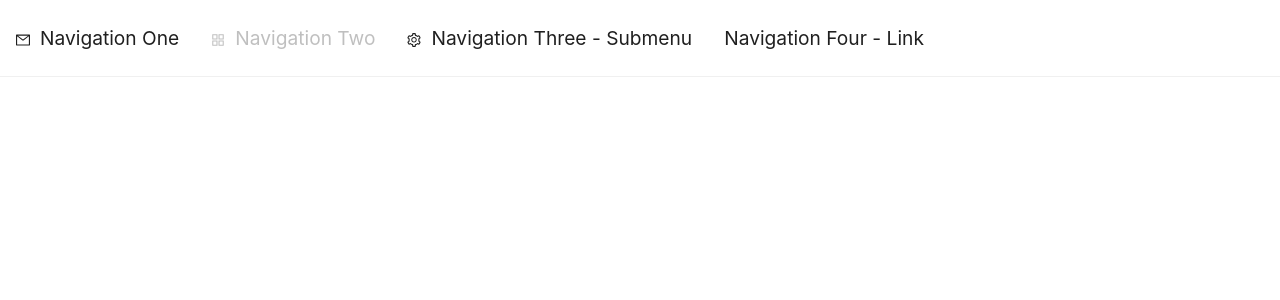
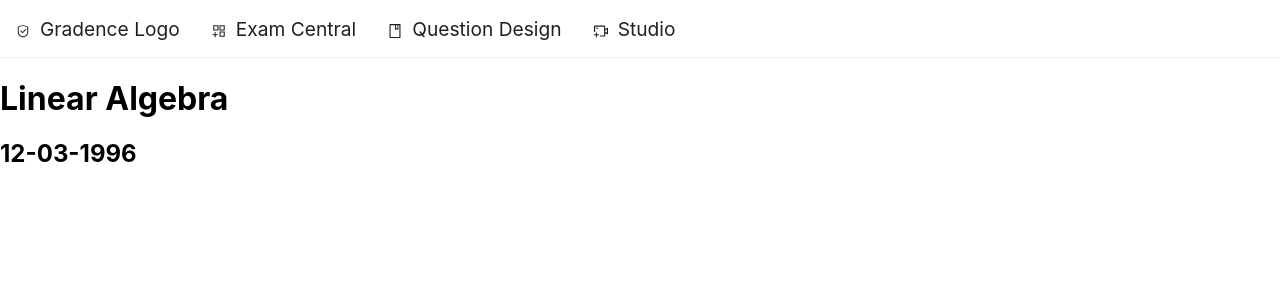
Before and after one commit to tinatsina/gradence, a React (Create React App) app: page / in a window 1280 px wide. Shown: the top 300 px of the page. Built offline with nearby package versions, Linux system fonts and the light colour scheme.

Commit message:
update - ant react setup

```diff
--- a/package.json
+++ b/package.json
@@ -9,6 +9,7 @@
     "@testing-library/react": "^16.2.0",
     "@testing-library/user-event": "^13.5.0",
     "antd": "^5.24.3",
+    "prop-types": "^15.8.1",
     "react": "^19.0.0",
     "react-dom": "^19.0.0",
     "react-scripts": "5.0.1",
--- a/src/App.css
+++ b/src/App.css
@@ -1,5 +1,5 @@
 .navbar {
-  height: 4em;
+  height: 3em;
   font-size: larger;
   align-items: center;
 }
--- a/src/App.js
+++ b/src/App.js
@@ -1,56 +1,41 @@
 /* eslint-disable linebreak-style */
 import { Menu } from 'antd';
-import { AppstoreOutlined, MailOutlined, SettingOutlined } from '@ant-design/icons';
+import {
+  AppstoreAddOutlined, BookOutlined,
+  SafetyOutlined, VideoCameraAddOutlined,
+} from '@ant-design/icons';
 import './App.css';
+import ExamCard from './components/examcard/ExamCard';
 
 const items = [
   {
-    label: 'Navigation One',
-    key: 'mail',
-    icon: <MailOutlined />,
+    label: 'Gradence Logo',
+    key: 'logo',
+    icon: <SafetyOutlined />,
   },
   {
-    label: 'Navigation Two',
-    key: 'app',
-    icon: <AppstoreOutlined />,
-    disabled: true,
+    label: 'Exam Central',
+    key: 'mail',
+    icon: <AppstoreAddOutlined />,
   },
   {
-    label: 'Navigation Three - Submenu',
-    key: 'SubMenu',
-    icon: <SettingOutlined />,
-    children: [
-      {
-        type: 'group',
-        label: 'Item 1',
-        children: [
-          { label: 'Option 1', key: 'setting:1' },
-          { label: 'Option 2', key: 'setting:2' },
-        ],
-      },
-      {
-        type: 'group',
-        label: 'Item 2',
-        children: [
-          { label: 'Option 3', key: 'setting:3' },
-          { label: 'Option 4', key: 'setting:4' },
-        ],
-      },
-    ],
+    label: 'Question Design',
+    key: 'app',
+    icon: <BookOutlined />,
   },
   {
-    key: 'alipay',
-    label: (
-      <a href="https://ant.design" target="_blank" rel="noopener noreferrer">
-        Navigation Four - Link
-      </a>
-    ),
+    label: 'Studio',
+    key: 'SubMenu',
+    icon: <VideoCameraAddOutlined />,
   },
 ];
 
 function App() {
   return (
-    <Menu mode="horizontal" items={items} className="navbar" />
+    <>
+      <Menu mode="horizontal" items={items} className="navbar" />
+      <ExamCard examName="Linear Algebra" creationDate="12-03-1996" />
+    </>
   );
 }
 
--- /dev/null
+++ b/src/components/examcard/ExamCard.js
@@ -0,0 +1,16 @@
+import './ExamCard.module.css';
+import PropTypes from 'prop-types';
+
+const ExamCard = ({ examName, creationDate }) => (
+  <div className="div">
+    <h1>{examName}</h1>
+    <h2>{creationDate}</h2>
+  </div>
+);
+
+ExamCard.propTypes = {
+  examName: PropTypes.string.isRequired,
+  creationDate: PropTypes.string.isRequired,
+};
+
+export default ExamCard;
--- /dev/null
+++ b/src/components/examcard/ExamCard.module.css
@@ -0,0 +1,5 @@
+.div {
+  border-radius: 2em;
+  align-content: center;
+  font-family: FangSong, Consolas, monospace;
+}
```
Also changed, not shown: 1 other file (tests, documents, lock files or other folders).
